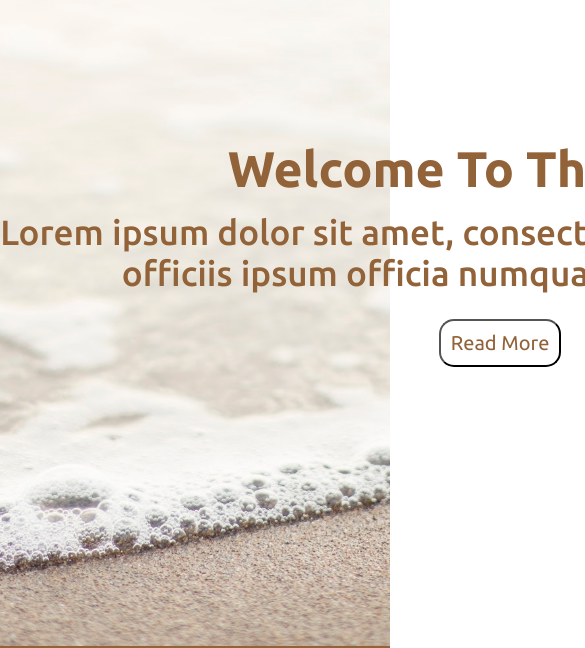
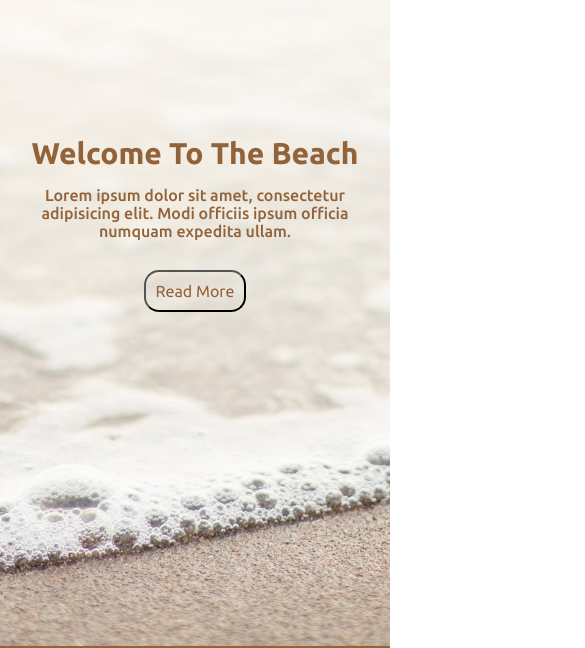
Before and after one commit to Maksym7412/project1, a plain HTML site: page index.html in a window 390 px wide. Shown: the part 198-846 px from the top of the page, 585 px wide, since content can reach past the window. Drawn offline with Linux system fonts and the light colour scheme.

Commit message:
Media max-width: 500px

```diff
--- a/css/stayle.css
+++ b/css/stayle.css
@@ -68,3 +68,43 @@ a {
     font-size: 20px;
     line-height: 28px;
 }
+@media screen and (max-width: 500px) {
+    :root {
+        font-size: 20px;
+    }
+    .promo {
+        display: flex;
+        flex-flow: column nowrap;
+        justify-content: center;
+        align-items: center;
+    }
+    .promo_header {
+        padding: 0 20px;
+        width: 100vw;
+    }
+    .title {
+        font-size: 1.5rem;
+    }
+    .subtitle {
+        font-size: 0.8rem;
+        margin-top: 15px;
+    }
+    .promo_btn {
+        font-size: 0.8rem;
+        padding: 10px;
+        margin-top: 30px;
+    }
+    .about {
+        padding: 20px;
+        font-size: 1rem;
+        line-height: 28px;
+    }
+    .items {
+        display: flex;
+        flex-flow: column nowrap;
+    }
+    .item {
+        width: 100vw;
+        padding: 20px;
+    }
+}
```
